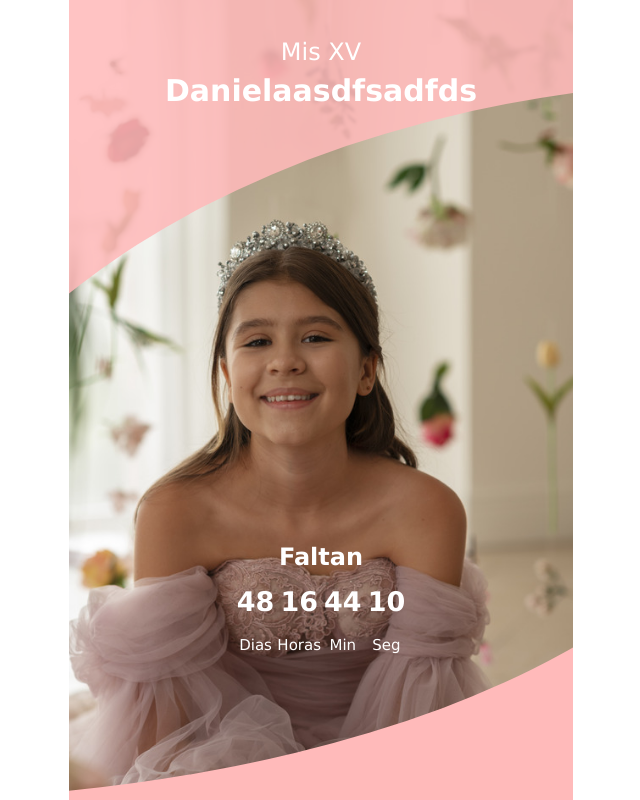
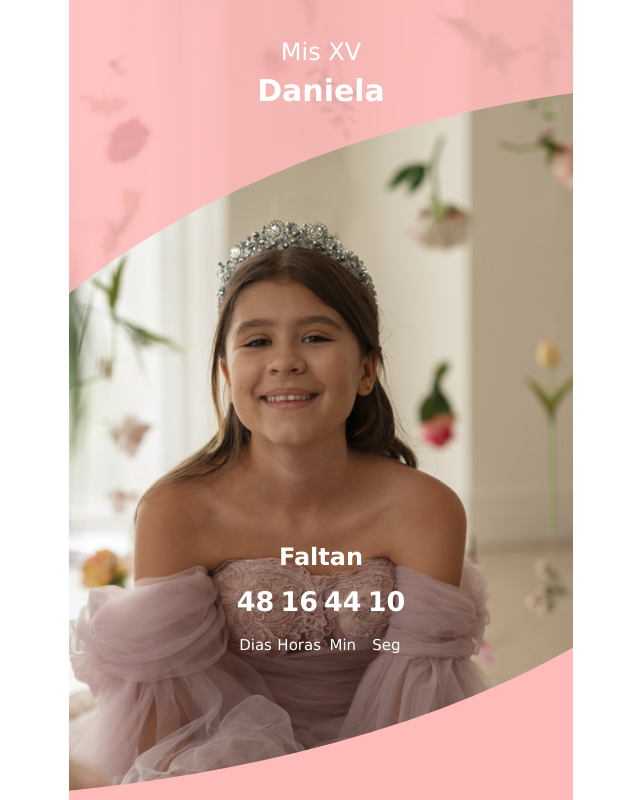
Before and after one commit to facu1/xv-invitation, a React (Vite) app: page / in a window 1280 px wide. Shown: the top 800 px of the page, without its empty margins (319-959 px from the left). Built offline with nearby package versions, Linux system fonts and the light colour scheme.

Commit message:
test done

```diff
--- a/src/components/Presentation/Presentation.tsx
+++ b/src/components/Presentation/Presentation.tsx
@@ -43,7 +43,7 @@ export const Presentation = () => {
       <div className="absolute flex flex-col items-center bg-transparent presentation--bottom-divider" />
       <div className="absolute text-center presentation--text">
         <h3 className="font-normal presentation--title">Mis XV</h3>
-        <h1 className="mt-4 presentation--name">Danielaasdfsadfds</h1>
+        <h1 className="mt-4 presentation--name">Daniela</h1>
       </div>
       <div className="absolute text-center presentation--time-left">
         <h3 className="presentation--title">Faltan</h3>
```
